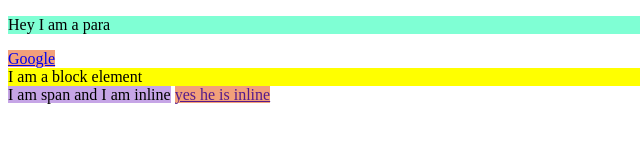
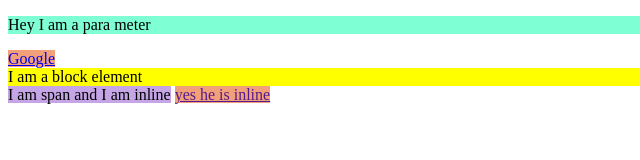
Before and after one commit to sayem411/Sigma_Web_Development, a plain HTML site: page video8/index.html in a window 1280 px wide. Shown: the full height of the page, 0-640 px from the left. Drawn offline with Linux system fonts and the light colour scheme.

Commit message:
Update index.html

```diff
--- a/video8/index.html
+++ b/video8/index.html
@@ -9,7 +9,7 @@
 </head>
 
 <body>
-    <p>Hey I am a para</p>
+    <p>Hey I am a para meter</p>
     <a href="https://google.com">Google</a>
     <div> I am a block element</div>
     <span>I am span and I am inline</span>
```
